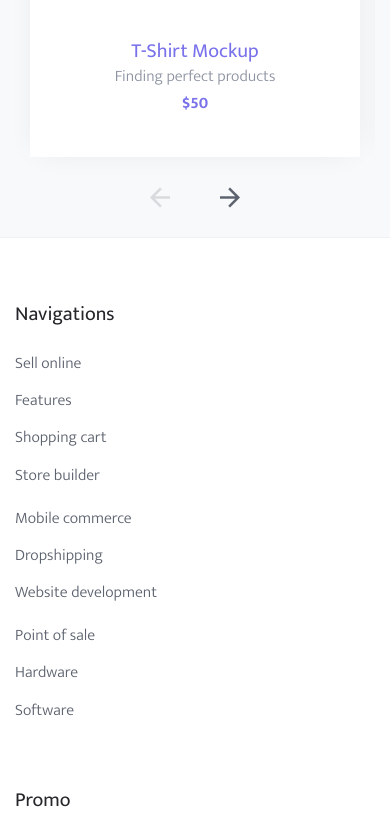
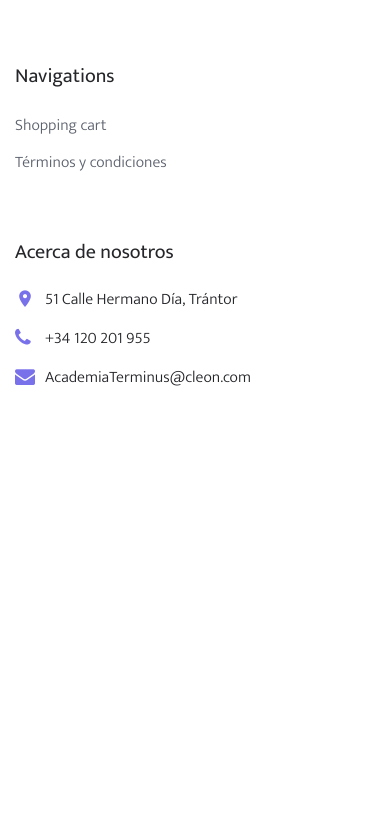
Before and after one commit to PedroJimenezGuerrero/PGPI-G1.14, a Django app: a page that uses app/shop/templates/shop/base/base.html in a window 390 px wide. Shown: the part 1275-2108 px from the top of the page. After the commit the page ends 1661 px from the top, so only its background shows below. Run offline with Django 3.2, Linux system fonts and the light colour scheme; data comes from the database, SQL or seed files in the repository; both versions use the stored data as it was after the commit; some libraries are stand-ins or nearby versions; some web fonts are replaced.

Commit message:
feat: sincronizacion con los mockups

```diff
--- a/app/order/templates/order/created.html
+++ b/app/order/templates/order/created.html
@@ -1,11 +1,11 @@
 {% extends "shop/base/base.html" %}
 {% block title %}
-Thank you
+Gracias
 {% endblock %}
 {% block content %}
 <div class="container text-center mt-5 mb-5">
-    <h1>Thank you</h1>
-    <h3>Your order has been successfully completed. Your order number is
+    <h1>Gracias</h1>
+    <h3>Tu pedido se ha realizado correctamente. El número de pedido es el
     <strong>{{ order.id }}</strong>.</h3>
 </div>
 {% endblock %}
--- a/app/shop/templates/shop/base/base.html
+++ b/app/shop/templates/shop/base/base.html
@@ -16,6 +16,7 @@
     <link rel="stylesheet" href="{% static "css/owl.theme.default.min.css" %}">
     <link rel="stylesheet" href="{% static "css/aos.css" %}">
     <link rel="stylesheet" href="{% static "css/style.css" %}">
+    <link rel="stylesheet" href="https://cdnjs.cloudflare.com/ajax/libs/font-awesome/5.15.4/css/all.min.css">
 </head>
 
 <body>
--- a/app/shop/templates/shop/base/footer.html
+++ b/app/shop/templates/shop/base/footer.html
@@ -8,43 +8,19 @@
                         </div>
                         <div class="col-md-6 col-lg-4">
                             <ul class="list-unstyled">
-                                <li><a href="/">Sell online</a></li>
-                                <li><a href="#">Features</a></li>
                                 <li><a href="/cart/">Shopping cart</a></li>
-                                <li><a href="#">Store builder</a></li>
-                            </ul>
-                        </div>
-                        <div class="col-md-6 col-lg-4">
-                            <ul class="list-unstyled">
-                                <li><a href="#">Mobile commerce</a></li>
-                                <li><a href="#">Dropshipping</a></li>
-                                <li><a href="#">Website development</a></li>
-                            </ul>
-                        </div>
-                        <div class="col-md-6 col-lg-4">
-                            <ul class="list-unstyled">
-                                <li><a href="#">Point of sale</a></li>
-                                <li><a href="#">Hardware</a></li>
-                                <li><a href="#">Software</a></li>
+                                <li><a href="contact.html">Términos y condiciones</a></li>
                             </ul>
                         </div>
                     </div>
                 </div>
                 <div class="col-md-6 col-lg-3 mb-4 mb-lg-0">
-                    <h3 class="footer-heading mb-4">Promo</h3>
-                    <a href="#" class="block-6">
-                        <img src="images/hero_1.jpg" alt="Image placeholder" class="img-fluid rounded mb-4">
-                        <h3 class="font-weight-light  mb-0">Finding Your Perfect Shoes</h3>
-                        <p>Promo from nuary 15 &mdash; 25, 2019</p>
-                    </a>
-                </div>
-                <div class="col-md-6 col-lg-3">
                     <div class="block-5 mb-5">
-                        <h3 class="footer-heading mb-4">Contact Info</h3>
+                        <h3 class="footer-heading mb-4">Acerca de nosotros</h3>
                         <ul class="list-unstyled">
-                            <li class="address">203 Fake St. Mountain View, San Francisco, California, USA</li>
-                            <li class="phone"><a href="tel://23923929210">+2 392 3929 210</a></li>
-                            <li class="email">emailaddress@domain.com</li>
+                            <li class="address">51 Calle Hermano Día, Trántor</li>
+                            <li class="phone"><a>+34 120 201 955</a></li>
+                            <li class="email">AcademiaTerminus@cleon.com</li>
                         </ul>
                     </div>
                 </div>
--- a/app/shop/templates/shop/base/navbar.html
+++ b/app/shop/templates/shop/base/navbar.html
@@ -12,7 +12,9 @@
 
                     <div class="col-12 mb-3 mb-md-0 col-md-4 order-1 order-md-2 text-center">
                         <div class="site-logo">
-                            <a href="/" class="js-logo-clone">Academia Terminus</a>
+                            <a href="/" class="js-logo-clone">
+                                <img src="/media/products/2024/11/logo/logo.png" alt="Academia Terminus" style="max-height: 30px;">
+                            </a>
                         </div>
                     </div>
 
@@ -30,7 +32,7 @@
                                 <li>
                                     <a href="{% url "cart:cart_detail" %}" class="site-cart">
                                         <span class="icon icon-shopping_cart"></span>
-                                        <span class="count">
+                                        <span class="count" style="background-color: #0088FF;">
                                         {% with total_items=cart|length %}
                                             {% if cart|length > 0 %}
                                                 {{ total_items|pluralize }}
@@ -51,12 +53,5 @@
             </div>
         </div>
         <nav class="site-navigation text-right text-md-center" role="navigation">
-            <div class="container">
-                <ul class="site-menu js-clone-nav d-none d-md-block">
-                    <li><a href="/">Home</a></li>
-                    <li><a href="shop.html">About</a></li>
-                    <li><a href="contact.html">Contact</a></li>
-                </ul>
-            </div>
         </nav>
     </header>
--- a/app/shop/templates/shop/product/detail.html
+++ b/app/shop/templates/shop/product/detail.html
@@ -17,62 +17,45 @@
       <div class="container">
         <div class="row">
           <div class="col-md-6">
-            <img src="{{ product.image.url }}" alt="Image" class="img-fluid">
+              <img src="{{ product.image.url }}" alt="Image" class="img-fluid">
+              <div style="border: 1px black solid;">
+                <p style="color: black; display: flex; justify-content: center; font-size: 1.5rem;">{{ product.price }} €</strong></p>
+              </div>
+              <form action="{% url "cart:cart_add" product.id %}" method="post">
+                {% csrf_token %}
+                {{ cart_product_form|crispy }}
+                <input type="submit" class="buy-now btn btn-sm btn-primary" style="background-color: #0088FF" value="Add to cart">
+              </form>
           </div>
           <div class="col-md-6">
             <h2 class="text-black mr-2">{{ product.name }}</h2>
+            <br></br>
             <p>{{ product.description|linebreaks }}</p>
-            <p><strong class="text-primary h4">${{ product.price }}</strong></p>
+            <br></br>
+            <div>
+              <p>Duración: "Duracion"</p>
+            </div>
+            <br></br>
+            <div>
+              <p>Fecha de inicio: "Fecha inicio"</p>
+            </div>
+            <br></br>
+            <div style="background-color: #0088FF; border-radius: 10px; display:flex; justify-content:center; width: 50%; ">
+              {% if product.available %}
+                <p style="color: white;font-size: 1.5rem;">Quedan plazas</strong></p>
+              {% endif %}
+              {% if not product.available %}
+                <p style="color: red;font-size: 1.5rem;">Agotado</strong></p>
+              {% endif %}
+            </div>
+
             <div class="mt-5 col-md-5">
-              <form action="{% url "cart:cart_add" product.id %}" method="post">
-                {% csrf_token %}
-                {{ cart_product_form|crispy }}
-                <input type="submit" class="buy-now btn btn-sm btn-primary" value="Add to cart">
-              </form>
+
             </div>
             </div>
           </div>
         </div>
       </div>
     </div>
-
-    <div class="site-section block-3 site-blocks-2 bg-light">
-      <div class="container">
-        <div class="row justify-content-center">
-          <div class="col-md-7 site-section-heading text-center pt-4">
-            <h2>Featured Products</h2>
-          </div>
-        </div>
-        <div class="row">
-          <div class="col-md-12">
-            <div class="nonloop-block-3 owl-carousel">
-              <div class="item">
-                <div class="block-4 text-center">
-                  <figure class="block-4-image">
-                    <img src="#" alt="Image placeholder" class="img-fluid">
-                  </figure>
-                  <div class="block-4-text p-4">
-                    <h3><a href="#">T-Shirt Mockup</a></h3>
-                    <p class="mb-0">Finding perfect products</p>
-                    <p class="text-primary font-weight-bold">$50</p>
-                  </div>
-                </div>
-              </div>
-              <div class="item">
-                <div class="block-4 text-center">
-                  <figure class="block-4-image">
-                    <img src="images/shoe_1.jpg" alt="Image placeholder" class="img-fluid">
-                  </figure>
-                  <div class="block-4-text p-4">
-                    <h3><a href="#">Corater</a></h3>
-                    <p class="mb-0">Finding perfect products</p>
-                    <p class="text-primary font-weight-bold">$50</p>
-                  </div>
-                </div>
-              </div>
-            </div>
-          </div>
-        </div>
-      </div>
     </div>
 {% endblock %}
```
Also changed, not shown: app/accounts/templates/user/profile.html (+17 -3 lines), app/cart/templates/cart/detail.html (+20 -33 lines), app/order/forms.py (+8 -0 lines), app/order/templates/order/create.html (+7 -5 lines), app/shop/templates/shop/product/list.html (+15 -4 lines), app/config/db.sqlite3, app/config/media/products/2024/11/17/fondo1.jpg (added), app/config/media/products/2024/11/logo/logo.png (added), app/shop/static/fonts/icomoon/fonts/space1.ttf (added).
